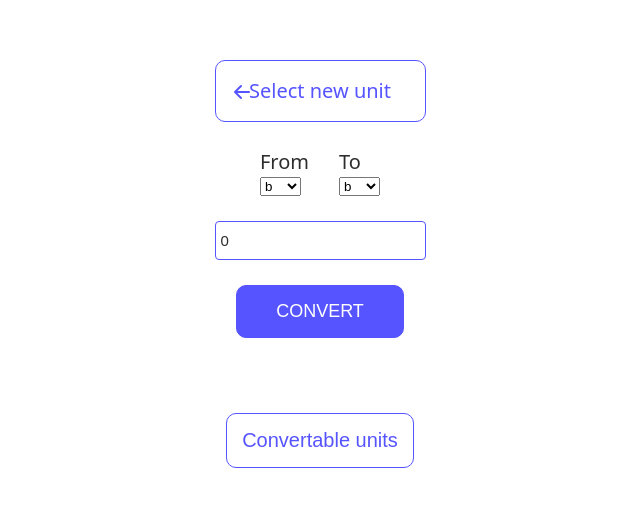
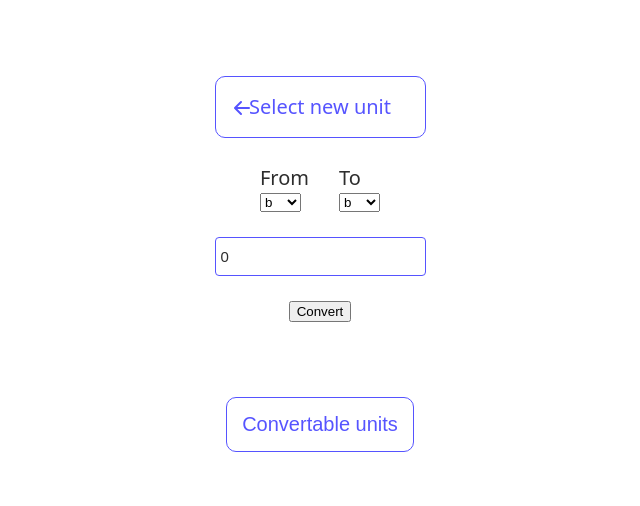
Before and after one commit to tamaskovacs0408/unit-converter, a React (Vite) app: page /converter/data in a window 1280 px wide. Shown: the part 136-642 px from the top of the page, without its empty margins (320-960 px from the left). Built offline with nearby package versions, Linux system fonts and the light colour scheme.

Commit message:
Relocate specific style

```diff
--- a/src/components/ConverterForm.module.scss
+++ b/src/components/ConverterForm.module.scss
@@ -18,45 +18,6 @@
   }
 }
 
-.convert-button {
-  width: 100%;
-  font-size: 1.8rem;
-  text-transform: uppercase;
-  padding: 1.5rem;
-  margin: 0 auto;
-  background: vars.$primary;
-  color: #FFF;
-  border: 1px solid vars.$primary;
-  border-radius: 1rem;
-  cursor: pointer;
-  transition: all ease-in .1s;
-
-  &:disabled {
-    opacity: 0.7;
-    cursor: not-allowed;
-    &:hover {
-      box-shadow: none;
-      letter-spacing: normal;
-    }
-  }
-
-  @media (pointer: fine) {
-    &:hover {
-      box-shadow: 0px 0px 4px 2px vars.$primary;
-      letter-spacing: .3px;
-    }
-  }
-
-  &:active {
-    box-shadow: 0px 0px 8px 3px vars.$primary;
-  }
-
-  @media (max-width: 425px) {
-    width: 80%;
-    font-size: 1.5rem;
-  }
-}
-
 .error {
   color: #ff4444;
   text-align: center;
```
